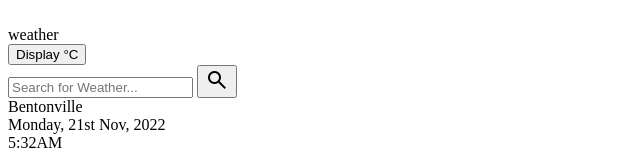
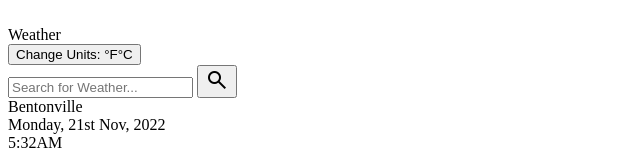
Before and after one commit to kb-git-hub/weather-app, a plain HTML site: page index.html in a window 1280 px wide. Shown: the top 153 px of the page, without its empty margins (0-640 px from the left). Drawn offline with nearby package versions, Linux system fonts and the light colour scheme.

Commit message:
UI BuildOut

```diff
--- a/index.html
+++ b/index.html
@@ -10,7 +10,7 @@
             rel="stylesheet"
             href="https://fonts.googleapis.com/css2?family=Material+Symbols+Outlined:opsz,wght,FILL,GRAD@48,400,0,0"
         />
-        <title>WeatherGetter</title>
+        <title>xWeather</title>
     <script defer src="bundle.js"></script></head>
     <body>
         <div class="backdrop"></div>
@@ -18,9 +18,11 @@
             <div id="top-level-nav">
                 <div id="logo">
                     <img src="/src/assets/x2.png" alt="" srcset="" id="logoImg" />
-                    <div>weather</div>
+                    <div>Weather</div>
                 </div>
-                <button id="wd-change-unit">Display °C</button>
+                <button id="wd-change-unit">
+                    Change Units: <span class="unitDisplay active">°F</span><span class="unitDisplay">°C</span>
+                </button>
                 <form role="search" action="/find" id="weather-search-form">
                     <input
                         type="text"
```
